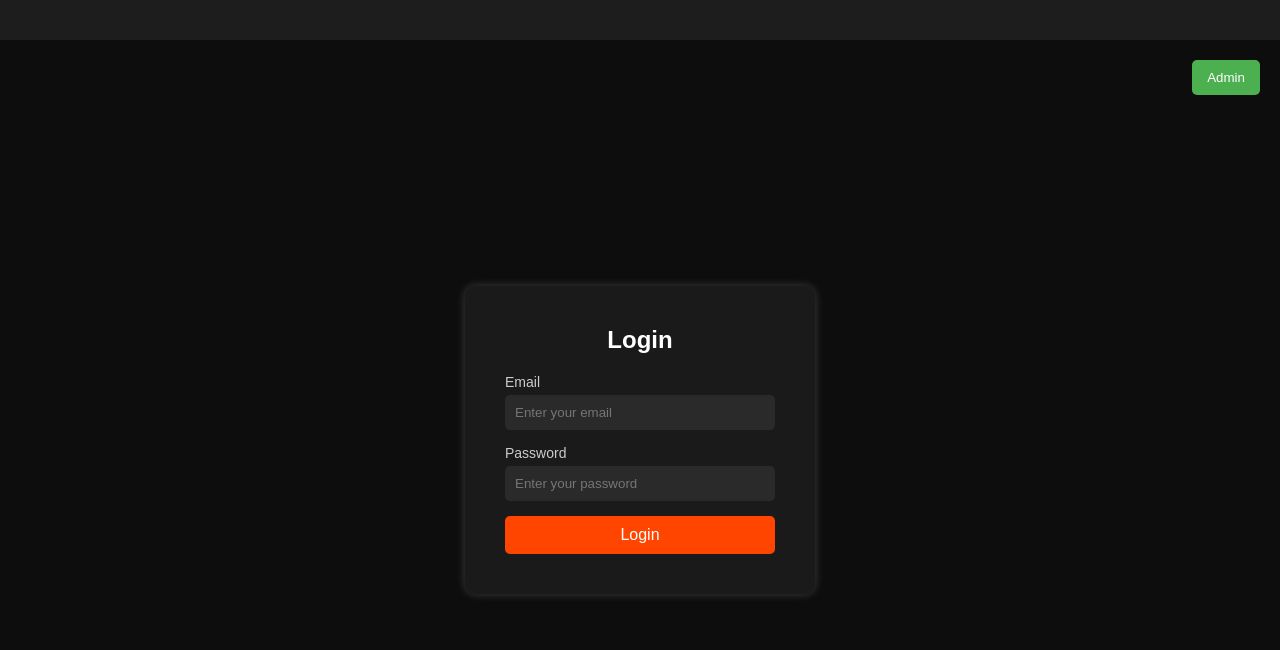
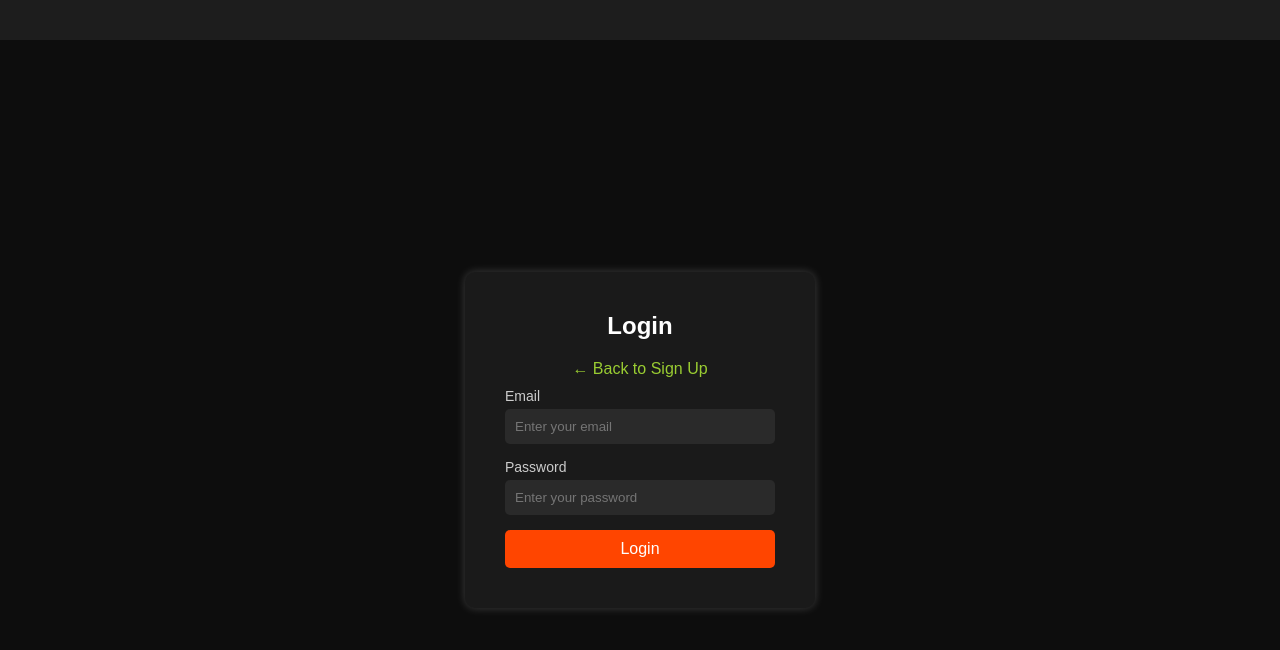
Before and after one commit to ZohaFatima4747/signup-frontend, a React app: page / in a window 1280 px wide. Both pictures are taken after a click on the button "Admin". Shown: the top 650 px of the page. Built offline with nearby package versions, Linux system fonts and the light colour scheme; the HTML template or start-up script is replaced by a standard one.

Commit message:
add back btn

```diff
--- a/src/pages/ContactForm.jsx
+++ b/src/pages/ContactForm.jsx
@@ -81,6 +81,7 @@ const ContactForm = () => {
   return (
     <div className={`login-container ${isSignUp ? "sign-up-mode" : ""}`} style={{ position: "relative" }}>
       {/* Admin button top-right */}
+      {!adminLogin && (
         <button
           onClick={handleAdminClick}
           style={{
@@ -97,9 +98,23 @@ const ContactForm = () => {
         >
           Admin
         </button>
+      )}
 
       <div className="login-box">
         <h2 style={{ color: "white" }}>{isSignUp && !adminLogin ? "Sign Up" : "Login"}</h2>
+
+        {/* Back arrow for Admin Login */}
+        {adminLogin && (
+          <p
+            onClick={() => {
+              setAdminLogin(false); // exit admin login
+              setIsSignUp(true);    // show signup form
+            }}
+            style={{ cursor: "pointer", color: "yellowgreen", marginBottom: "10px" }}
+          >
+            ← Back to Sign Up
+          </p>
+        )}
 
         <form onSubmit={handleSubmit}>
           {isSignUp && !adminLogin && (
```
Lines whose indentation alone changed are shown as unchanged.
